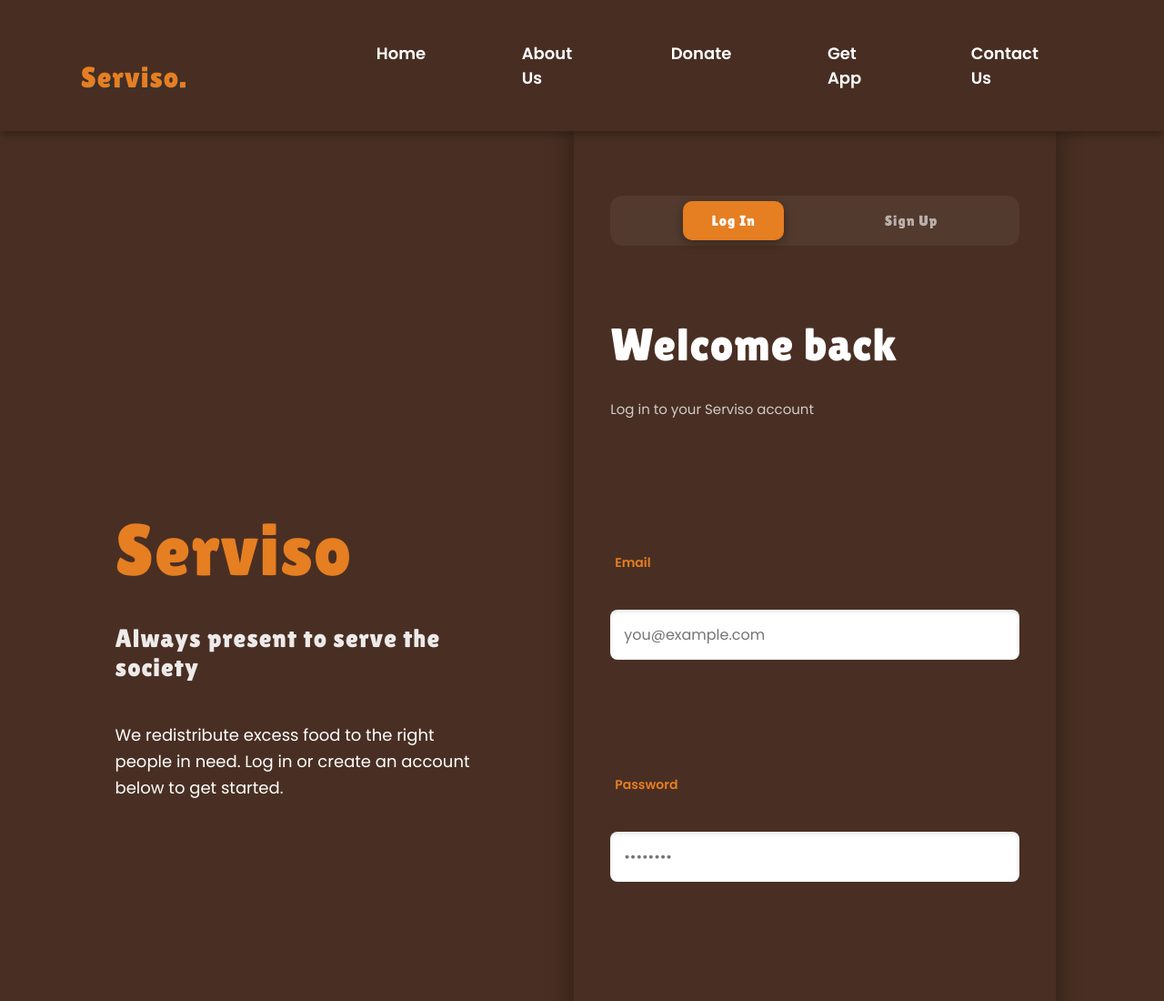
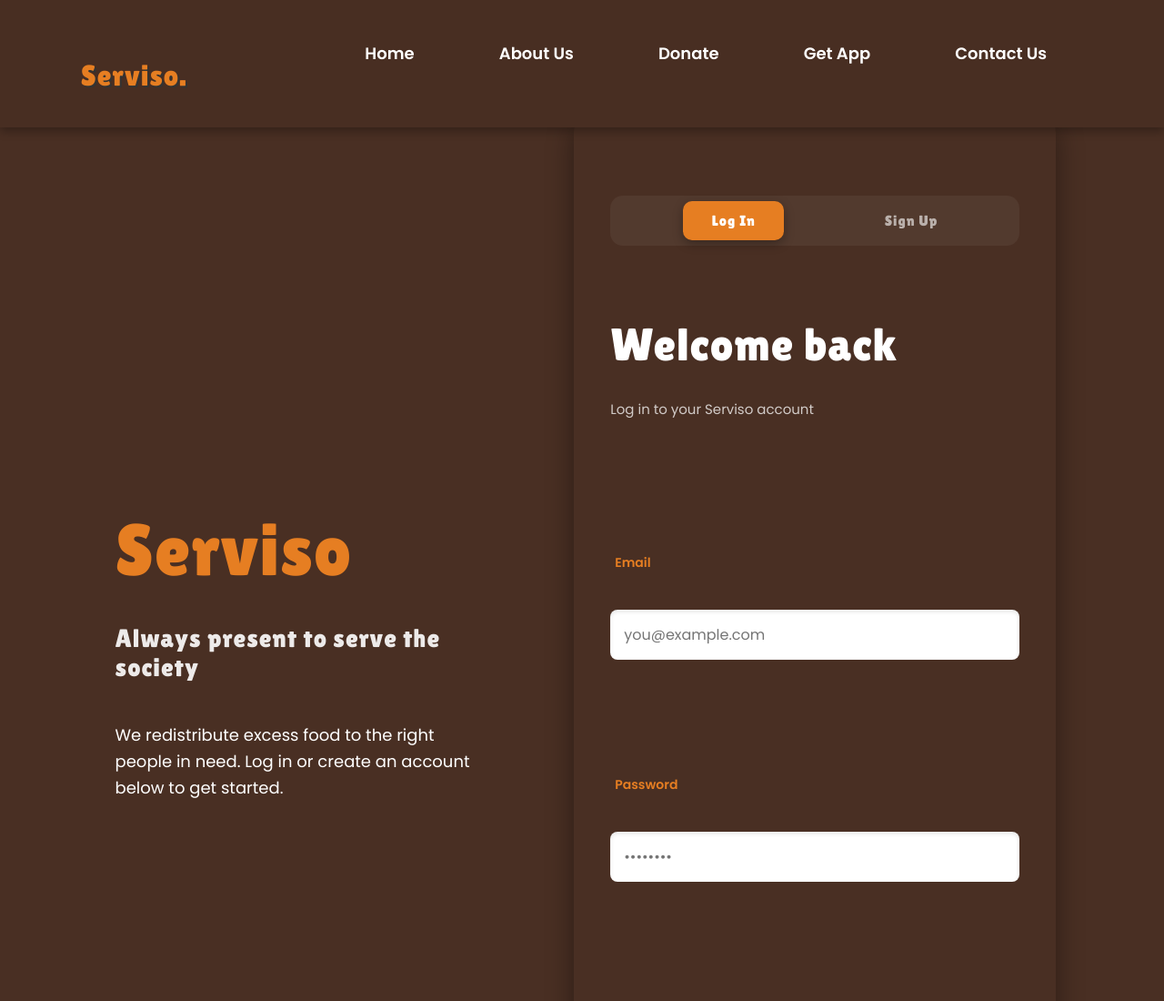
Before and after one commit to kt333816-wq/SIH2026, a plain HTML site: page index.html in a window 1280 px wide. Shown: the top 1100 px of the page at 91% size. Drawn offline with Linux system fonts and the light colour scheme; a script that the page names is missing.

Commit message:
Fix nav wrapping and anchor-link scroll position after Turnstile loads

```diff
--- a/style.css
+++ b/style.css
@@ -1,4 +1,3 @@
-
 :root {
     --bg-primary: #492f23;
     --bg-secondary: #fdf5e6;
@@ -73,6 +72,7 @@ header {
     position: relative;
     padding-bottom: 5px;
     transition: color 0.3s;
+    white-space: nowrap; /* never let a nav label wrap mid-word */
 }
 
 .navbar a:hover {
@@ -104,6 +104,7 @@ header {
     min-height: 100vh;
     padding: 100px 5%;
     gap: 50px;
+    scroll-margin-top: 90px; /* keeps section content clear of the fixed header when jumped to via #anchor links */
 }
 
 .section.reverse {
@@ -504,11 +505,12 @@ footer p {
 }
 
 
-
-
-
 /* Responsive Media Queries */
-@media (max-width: 900px) {
+/* Breakpoint raised from 900px to 1100px: at in-between widths the navbar
+   was running out of horizontal room and wrapping individual words
+   ("About" / "Us" on separate lines) instead of switching to the mobile
+   hamburger menu early enough to avoid it. */
+@media (max-width: 1100px) {
 
     .hamburger {
         display: block;
```
